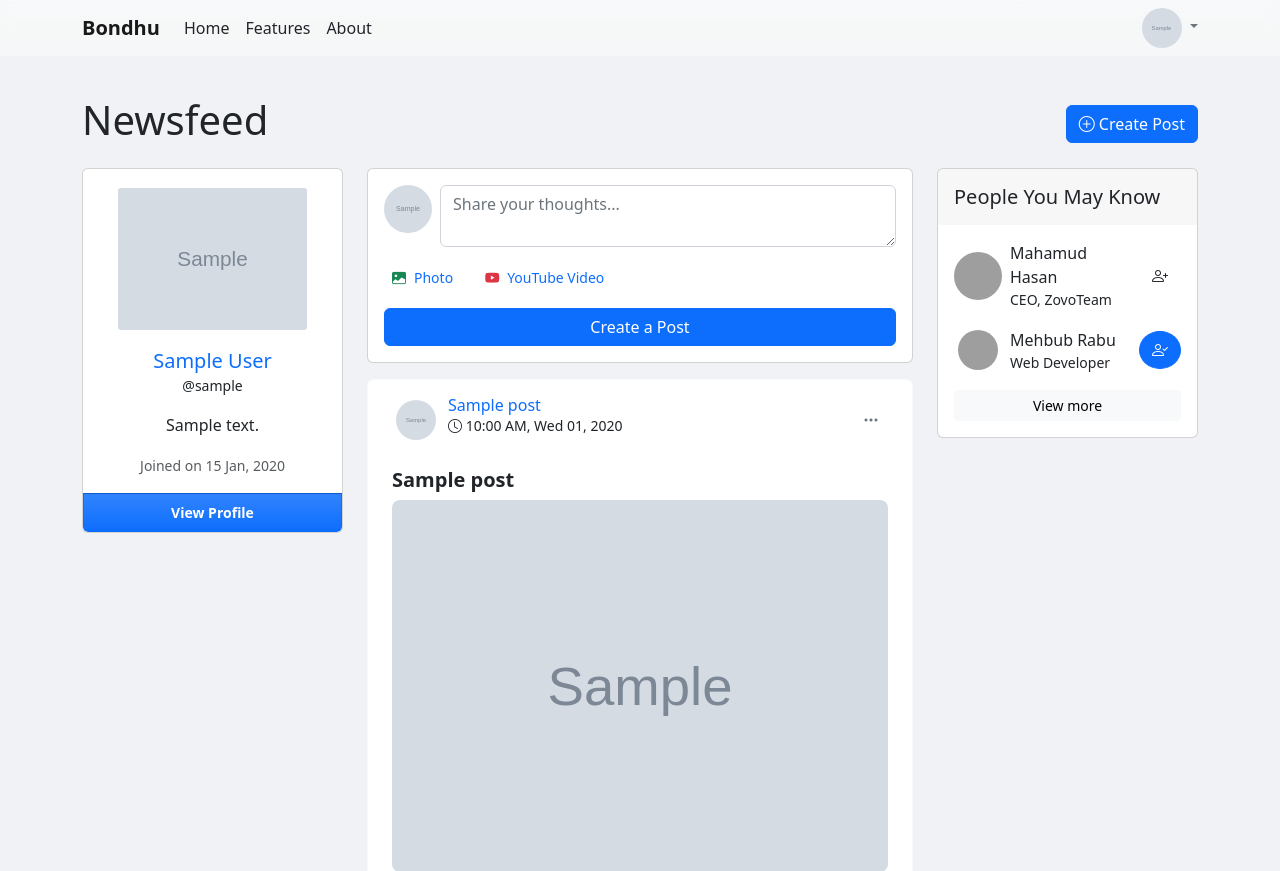
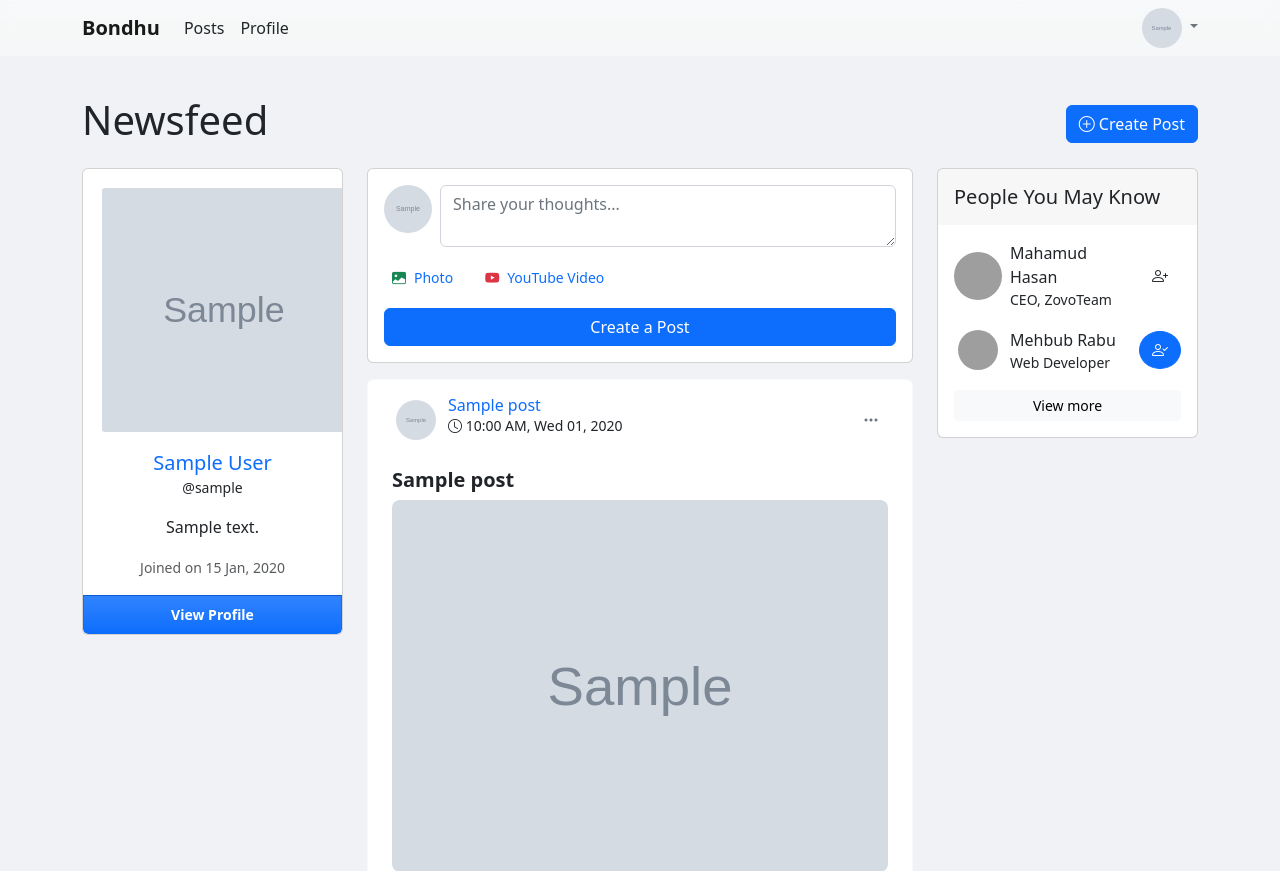
Before and after one commit to alnahian2003/bondhu, a PHP site: page /bondhu/posts in a window 1280 px wide. Shown: the top 871 px of the page. Run offline with PHP 8.4, Linux system fonts and the light colour scheme; the visitor is signed in with stand-in values (Sample User, id 1); tables that the repository leaves empty or names only in its code hold one stand-in row (values such as "Sample post"); grey boxes marked "Sample" are stand-in pictures; data that the repository does not hold is empty; grey boxes are pictures that could not be loaded.

Commit message:
logical dynamic navbar with bug fixed

```diff
--- a/app/views/inc/navbar.php
+++ b/app/views/inc/navbar.php
@@ -10,9 +10,16 @@
         <!-- Collapsible Navbar -->
         <div class="collapse navbar-collapse" id="navbarSupportedContent">
             <ul class="navbar-nav col-12 col-lg-auto me-lg-auto mb-2 text-center mb-md-0">
-                <li class="nav-item"><a href="<?= URL_ROOT; ?>/" class="nav-link px-2 text-dark">Home</a></li>
-                <li class="nav-item"><a href="<?= URL_ROOT; ?>/pages/features" class="nav-link px-2 text-dark">Features</a></li>
-                <li class="nav-item"><a href="<?= URL_ROOT; ?>/pages/about" class="nav-link px-2 text-dark">About</a></li>
+                <?php if (!isLoggedIn()) : //navbar for normal visitor
+                ?>
+                    <li class="nav-item"><a href="<?= URL_ROOT; ?>/pages/features" class="nav-link px-2 text-dark">Features</a></li>
+                    <li class="nav-item"><a href="<?= URL_ROOT; ?>/pages/about" class="nav-link px-2 text-dark">About</a></li>
+
+                <?php else : //navbar for logged in user
+                ?>
+                    <li class="nav-item"><a href="<?= URL_ROOT; ?>/posts" class="nav-link px-2 text-dark">Posts</a></li>
+                    <li class="nav-item"><a href="<?= URL_ROOT . "/profile/{$_SESSION['user_id']}"; ?>" class=" nav-link px-2 text-dark">Profile</a></li>
+                <?php endif; ?>
             </ul>
 
             <!-- Navbar CTA Button -->
--- a/app/views/posts/index.php
+++ b/app/views/posts/index.php
@@ -33,12 +33,12 @@ require APP_ROOT . "/views/inc/header.php";
             <div class="card-body pt-0">
                 <div class="text-center">
                     <!-- Avatar -->
-                    <div class="avatar-lg mt-n5 mb-3 px-3 pt-3">
-                        <img class="avatar-img rounded border border-white border-3" src="<?= $data["user"]->profile_img; ?>" alt="<?= $data["user"]->username; ?>">
+                    <div class="avatar-lg mt-n5 mb-3 pt-3">
+                        <img class="avatar-img rounded border border-white border-3" src="<?= $data["user"]->profile_img; ?>" alt="<?= $data["user"]->username; ?>" style="width:250px; height:250px; object-fit:cover;">
                     </div>
                     <!-- Info -->
                     <h5 class="mb-0"> <a href="<?= URL_ROOT; ?>/users/profile"><?= $data["user"]->name; ?></a> </h5>
-                    <small>@<?= $data["user"]->username; ?></small>
+                    <small><?= !empty($data["user"]->username) ? "@{$data["user"]->username}" : ""; ?></small>
                     <!-- <small>Web Developer at ZovoTeam</small> -->
                     <p class="mt-3"><?= $data["user"]->bio; ?></p>
 
```
Also changed, not shown: app/controllers/Pages.php (+13 -5 lines).
